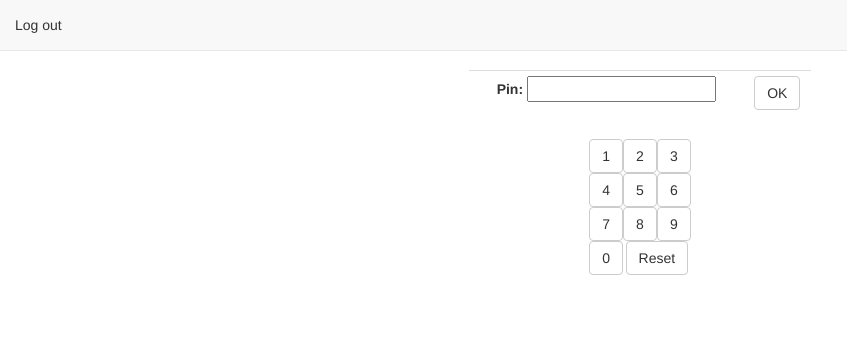
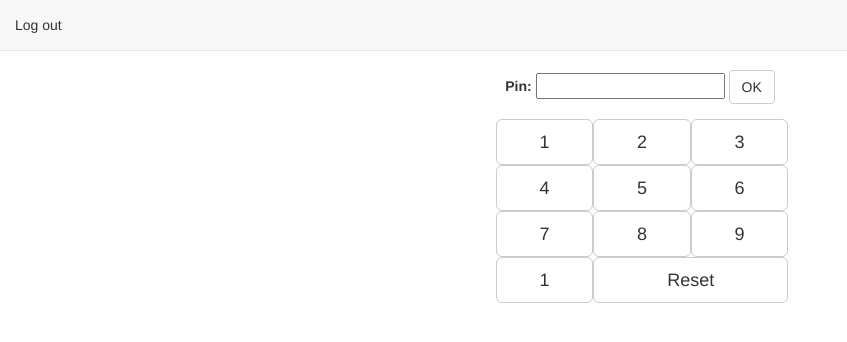
Before and after one commit to maxleonov/banking, a Django app: template templates/cashmachine/pin.html in a window 1280 px wide. Shown: the top 342 px of the page, without its empty margins (0-847 px from the left). Run offline with Django 3.2, Linux system fonts and the light colour scheme; the template is opened without the code that fills it: values that come from a table or form of the project are taken from there, others are empty; some libraries are stand-ins or nearby versions.

Commit message:
Optimized form usage in templates

```diff
--- a/templates/cashmachine/numpad.html
+++ b/templates/cashmachine/numpad.html
@@ -1,44 +1,21 @@
-<table class="auto" align="center">
-    <tr>
-        <td>
-            <div class="btn btn-default" onclick="writeNumber(1);">1</div>
-        </td>
-        <td>
-            <div class="btn btn-default" onclick="writeNumber(2);">2</div>
-        </td>
-        <td>
-            <div class="btn btn-default" onclick="writeNumber(3);">3</div>
-        </td>
-        <td>
-    </tr>
-    <tr>
-        <td>
-            <div class="btn btn-default" onclick="writeNumber(4);">4</div>
-        </td>
-        <td>
-            <div class="btn btn-default" onclick="writeNumber(5);">5</div>
-        </td>
-        <td>
-            <div class="btn btn-default" onclick="writeNumber(6);">6</div>
-        </td>
-    </tr>
-    <tr>
-        <td>
-            <div class="btn btn-default" onclick="writeNumber(7);">7</div>
-        </td>
-        <td>
-            <div class="btn btn-default" onclick="writeNumber(8);">8</div>
-        </td>
-        <td>
-            <div class="btn btn-default" onclick="writeNumber(9);">9</div>
-        </td>
-    </tr>
-    <tr>
-        <td>
-            <div class="btn btn-default" onclick="writeNumber(0);">0</div>
-        </td>
-        <td style="text-align:center;word-wrap:break-word;" colspan="2">
-            <div class="btn btn-default" onclick="clearNumbers();">Reset</div>
-        </td>
-    </tr>
-</table>
+<div class="center-block" align="center">
+    <div class="row row-centered">
+        <div class="btn btn-default btn-lg col-xs-1 col-centered" onclick="writeNumber(1);">1</div>
+        <div class="btn btn-default btn-lg col-xs-1 col-centered" onclick="writeNumber(2);">2</div>
+        <div class="btn btn-default btn-lg col-xs-1 col-centered" onclick="writeNumber(3);">3</div>
+    </div>
+    <div class="row row-centered">
+        <div class="btn btn-default btn-lg col-xs-1 col-centered" onclick="writeNumber(4);">4</div>
+        <div class="btn btn-default btn-lg col-xs-1 col-centered" onclick="writeNumber(5);">5</div>
+        <div class="btn btn-default btn-lg col-xs-1 col-centered" onclick="writeNumber(6);">6</div>
+    </div>
+    <div class="row row-centered">
+        <div class="btn btn-default btn-lg col-xs-1 col-centered" onclick="writeNumber(7);">7</div>
+        <div class="btn btn-default btn-lg col-xs-1 col-centered" onclick="writeNumber(8);">8</div>
+        <div class="btn btn-default btn-lg col-xs-1 col-centered" onclick="writeNumber(9);">9</div>
+    </div>
+    <div class="row row-centered">
+        <div class="btn btn-default btn-lg col-xs-1 col-centered" onclick="writeNumber(0);">1</div>
+        <div class="btn btn-default btn-lg col-xs-2 col-centered" onclick="clearNumbers(1);">Reset</div>
+    </div>
+</div>
--- a/templates/cashmachine/pin.html
+++ b/templates/cashmachine/pin.html
@@ -9,22 +9,17 @@
 {% block content %}
     <script src="{% static 'js/numpad.js' %}"></script>
     <script>
-        NUMPAD_INPUT_ID = "id_pin"
+        NUMPAD_INPUT_ID = "{{ form.pin.id_for_label }}"
         NUMPAD_INPUT_MAX_LEN = 4;
     </script>
 
-    <form class="form-horizontal" action="/pin/" method="post">
+    <form action="/pin/" method="post">
         {% csrf_token %}
-        <table class="table table-condensed" align="center" style="width:30%;">
-            <tr>
-                <td>
-                    {{ form.as_p }}
-                </td>
-                <td style="text-align:center;" colspan="2">
-                    <input type="submit" value="OK" class="btn btn-default" />
-                </td>
-            </tr>
-        </table>
+        <div class="form-group" align="center">
+            {{ form.pin.label_tag }}
+            {{ form.pin }}
+            <input type="submit" value="OK" class="btn btn-default"/>
+        </div>
     </form>
     {% include "cashmachine/numpad.html" %}
 {% endblock %}
```
Also changed, not shown: templates/cashmachine/card.html (+7 -13 lines), templates/cashmachine/getcash.html (+7 -12 lines).
